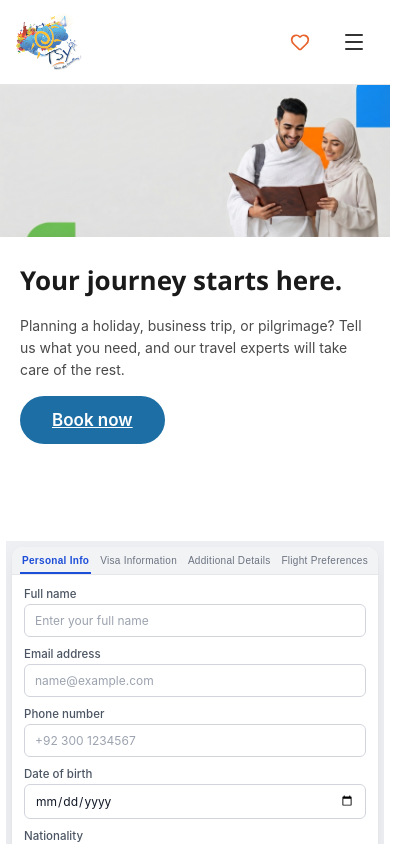
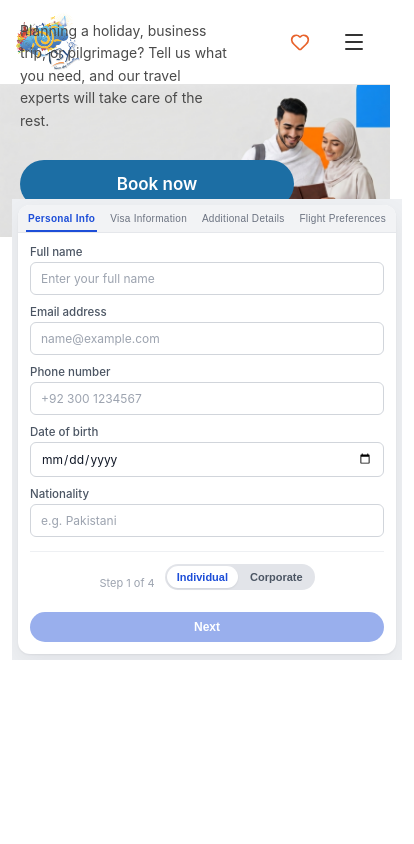
Before and after one commit to Fuzailnaeem/TSY-GIT, a React (Vite) app: page / in a window 390 px wide. Shown: the top 844 px of the page, 414 px wide, since content can reach past the window. Built offline with nearby package versions, Linux system fonts and the light colour scheme.

Commit message:
Updated website changes

```diff
--- a/src/components/homepage/hero/hero.css
+++ b/src/components/homepage/hero/hero.css
@@ -1,50 +1,35 @@
 /* ===== Hero Section ===== */
-@media screen and (max-width: 480px) {
-  .study-form-container{
-    margin-top: 380px !important;
-    padding: 6px !important;
-  }
 
-  .trustSection-container {
-    margin-top: 400px !important;
-  }
-}
 .hero {
   position: relative;
   width: 100%;
-  aspect-ratio: 21 / 7;      /* 32/9 se kam "wide" kiya, height ke liye zyada jagah */
-  min-height: 480px;         /* pehle 360px tha — badha diya */
-  max-height: 620px;         /* pehle 490px tha — badha diya */
+  min-height: 480px;   /* floor, not a rigid box anymore */
   overflow: visible;
   font-family: "Inter", "Segoe UI", sans-serif;
 }
-.study-form-container {
-    margin-top: -163px;
-}
+
 .hero-bg {
-    display: block;
-  position: cover;
+  display: block;
+  position: absolute;
   top: 0;
   left: 0;
   width: 100%;
-  height: 100% 100%;
-  object-fit: contain;
+  height: 100%;         /* now stretches to match hero-inner's real height */
+  object-fit: cover;
   object-position: center;
   background-color: #fff;
   z-index: 1;
-}.hero-inner {
+}
+
+.hero-inner {
   max-width: 1400px;
   margin: 0 auto;
-  position: absolute;
-  top: 0;
-  left: 0;
-  right: 0;
-  height: 100%;
-
+  position: relative;   /* FIX: no longer absolute — this is what lets
+                            .hero grow to fit its actual content height */
+  min-height: 480px;    /* keeps the visual proportions you had before */
   display: flex;
   align-items: center;
-
-  padding: 0 60px;
+  padding: 60px 60px;
   z-index: 2;
 }
 
@@ -52,14 +37,14 @@
 
 .hero-text {
   max-width: 540px;
-  margin-top: -100px;
+  /* margin-top: -100px removed — that hack was only needed to
+     compensate for the old absolute layout; with hero-inner in
+     normal flow + align-items:center, it's not needed and was
+     part of what made overflow unpredictable */
+     margin-top: -200px;
 }
 
-/* ---------- Badge (eyebrow above title) ----------
-   Forced back into normal flow with !important, in case a global
-   stylesheet (e.g. a UI kit's notification ".badge" style) is
-   applying position:absolute/fixed and pulling this out of the
-   hero section. */
+    /* ---------- Badge ---------- */
 
 .hero-badge {
   position: static !important;
@@ -85,7 +70,7 @@
 .hero-title {
   font-size: 56px;
   font-weight: 800;
-  color: #1a1a1a ;
+  color: #1a1a1a;
   line-height: 1.1;
   margin-bottom: 20px;
   animation: fadeSlideIn 0.6s ease;
@@ -110,24 +95,17 @@
   border-radius: 999px;
   cursor: pointer;
   transition: all 0.3s ease;
+  display: inline-block;
+  text-decoration: none;
 }
 
 .hero-cta:hover {
   background-color: #0f4c75;
 }
 
-/* ---------- Animation ---------- */
-
 @keyframes fadeSlideIn {
-  from {
-    opacity: 0;
-    transform: translateY(10px);
-  }
-
-  to {
-    opacity: 1;
-    transform: translateY(0);
-  }
+  from { opacity: 0; transform: translateY(10px); }
+  to   { opacity: 1; transform: translateY(0); }
 }
 
 /* ---------- Dots ---------- */
@@ -155,40 +133,73 @@
   transform: scale(1.15);
 }
 
-/* Hide old image section (not used anymore since we use .hero-bg) */
-
 .hero-media,
 .hero-photo {
   display: none;
 }
 
+/* ===========================================================
+   STUDY FORM CONTAINER
+   Anchored to .hero's bottom edge. Now safe because .hero's
+   height is driven by hero-inner's real content height (not a
+   fixed aspect-ratio box), so "bottom: 0" always means "right
+   after the text/button," never "on top of them."
+=========================================================== */
+
+.study-form-container {
+  position: absolute;
+  left: 0;
+  right: 0;
+  bottom: 0;
+  transform: translateY(50%);
+  z-index: 3;
+  width: 100%;
+  padding: 0 24px;
+}
+
+.trustSection-container {
+  margin-top: 100px;
+}
+
 /* ---------- Responsive ---------- */
 
 @media (max-width: 1200px) {
-  .hero {
-    max-height: 640px;
-  }
-
   .hero-title {
     font-size: 46px;
   }
+  .hero-text {
+    max-width: 70%;
+  }
 }
+@media (max-width: 850px) {
+  .hero-title {
+    font-size: 42px;
+  }
+  .hero-text {
+    max-width: 60%;
+  }
+}
+@media (max-width: 980px) {
+  .hero {
+    min-height: unset;
+    padding-bottom: 24px;
+  }
 
-@media (max-width: 960px) {
-  .hero {
+  .hero-bg {
+    position: relative;
     height: auto;
-    min-height: 540px;
-    max-height: none;
+    max-height: 420px;
+    object-fit: cover;
   }
 
   .hero-inner {
-    padding: 40px 24px;
-    align-items: center;
+    min-height: unset;
+    padding: 32px 24px 0;
   }
 
   .hero-text {
-    max-width: 100%;
-    margin-top: -20px;
+    max-width: 60%;
+    margin-top: -400px;  /* still needed here to keep the text from overlapping the image */
   }
 
   .hero-title {
@@ -199,11 +210,25 @@
     font-size: 17px;
     max-width: 100%;
   }
+
+  .study-form-container {
+    position: relative;
+    left: auto;
+    right: auto;
+    bottom: auto;
+    transform: none;
+    margin-top: 24px;
+    padding: 0 24px;
+  }
+
+  .trustSection-container {
+    margin-top: 32px;
+  }
 }
 
 @media (max-width: 768px) {
   .hero-inner {
-    padding: 32px 20px;
+    padding: 28px 20px 0;
   }
 
   .hero-title {
@@ -218,17 +243,24 @@
     font-size: 12px;
     padding: 5px 12px;
   }
-
+.hero-text {
+    margin-top: -400px;  /* still needed here to keep the text from overlapping the image */
+  }
   .hero-cta {
     width: 100%;
     max-width: 250px;
     text-align: center;
   }
+
+  .study-form-container {
+    margin-top: 20px;
+    padding: 0 16px;
+  }
 }
 
 @media (max-width: 480px) {
-  .hero {
-    min-height: 460px;
+  .hero-bg {
+    max-height: 320px;
   }
 
   .hero-title {
@@ -238,4 +270,13 @@
   .hero-description {
     font-size: 14px;
   }
+
+  .study-form-container {
+    margin-top: 16px;
+    padding: 0 12px 6px;
+  }
+
+  .trustSection-container {
+    margin-top: 24px;
+  }
 }
```
